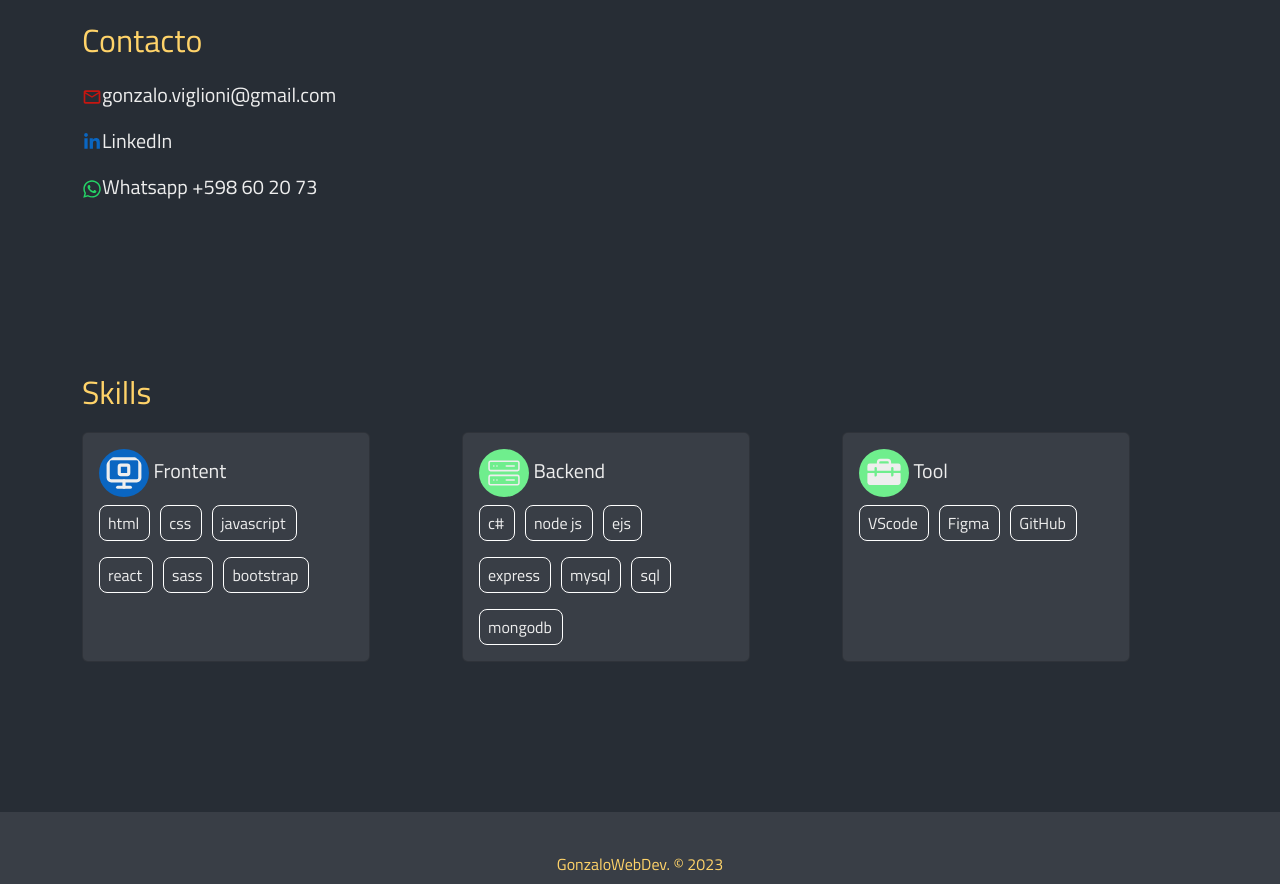
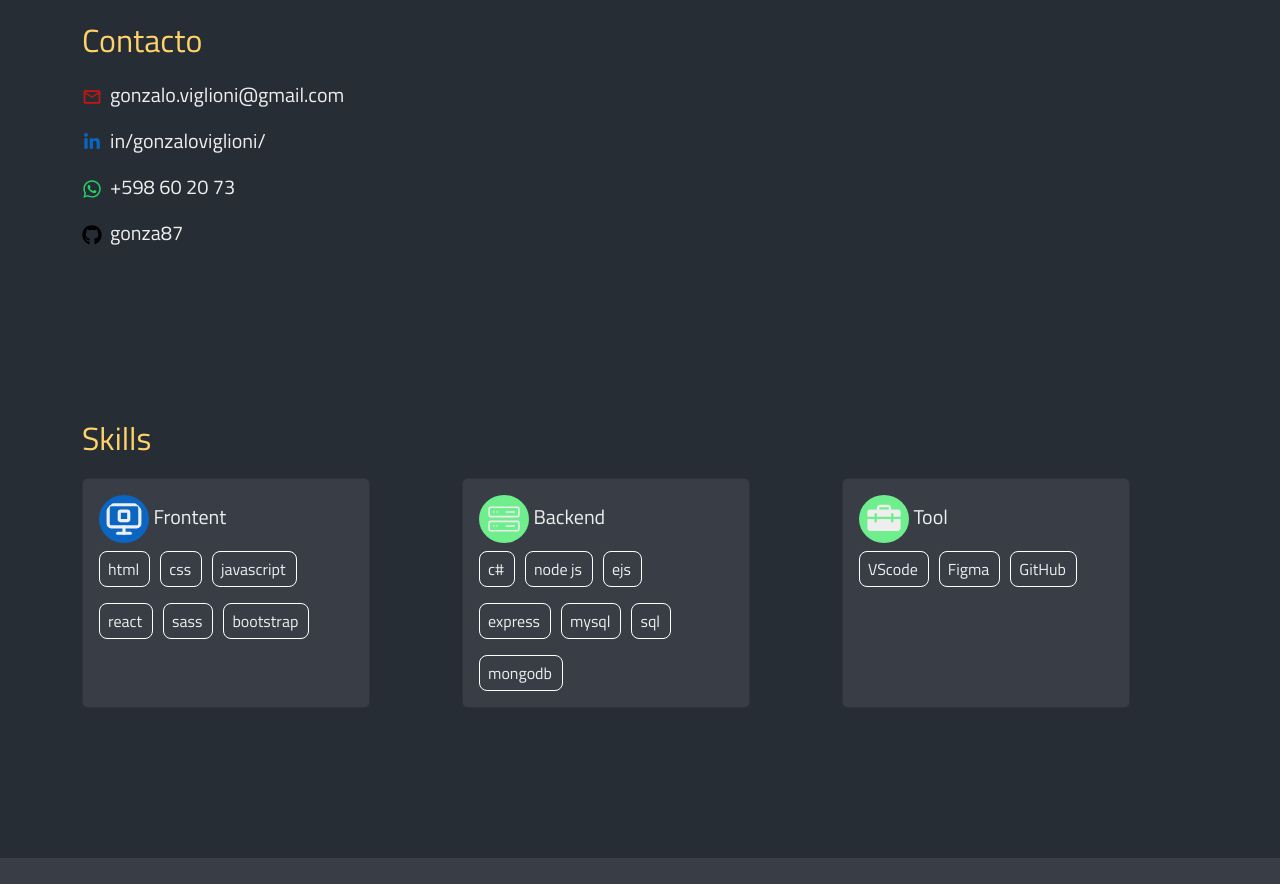
Before and after one commit to gonza87/Portfolio, a React (Vite) app: page / in a window 1280 px wide. Shown: the part 1740-2624 px from the top of the page. Built offline with nearby package versions, Linux system fonts and the light colour scheme.

Commit message:
reactrouter

```diff
--- a/package.json
+++ b/package.json
@@ -14,7 +14,8 @@
     "react": "^18.2.0",
     "react-bootstrap": "^2.10.1",
     "react-dom": "^18.2.0",
-    "react-icons": "^5.0.1"
+    "react-icons": "^5.0.1",
+    "react-router-dom": "^6.22.2"
   },
   "devDependencies": {
     "@types/react": "^18.2.56",
--- a/src/App.jsx
+++ b/src/App.jsx
@@ -1,6 +1,7 @@
 import React, { useState } from "react";
+
 import Card from "react-bootstrap/Card";
-
+import { Link } from "react-router-dom";
 import { TfiMenuAlt } from "react-icons/tfi";
 import { FaGithub } from "react-icons/fa";
 import { FaLink } from "react-icons/fa";
@@ -19,7 +20,9 @@ function App() {
     setMenuVisible(!menuVisible);
   };
   const [projectHovered, setProjectHovered] = useState(null);
-
+  const webGitHub = "https://github.com/gonza87";
+  const whatsapp = "https://wa.me/+59898602073";
+  const linkedin = "https://www.linkedin.com/in/gonzaloviglioni/";
   return (
     <>
       <div className="header container-fluid">
@@ -200,23 +203,36 @@ function App() {
           <div className="contcamposContactos fs-5">
             <div className="d-flex align-items-baseline">
               <div>
-                <MdOutlineEmail className="logoEmail" />
+                <MdOutlineEmail className="logoEmail me-2" />
               </div>
               <p>gonzalo.viglioni@gmail.com</p>
             </div>
 
             <div className="d-flex align-items-baseline">
               <div>
-                <FaLinkedinIn className="logoLinkedin" />
+                <Link to={linkedin} style={{ textDecoration: "none" }}>
+                  <FaLinkedinIn className="logoLinkedin me-2" />
+                </Link>
               </div>
-              <p>LinkedIn</p>
+              <p>in/gonzaloviglioni/</p>
             </div>
 
             <div className="d-flex align-items-baseline">
               <div>
-                <FaWhatsapp className="logoWhatsapp" />
+                <Link to={whatsapp} style={{ textDecoration: "none" }}>
+                  <FaWhatsapp className="logoWhatsapp me-2" />
+                </Link>
               </div>
-              <p>Whatsapp +598 60 20 73</p>
+              <p>+598 60 20 73</p>
+            </div>
+
+            <div className="d-flex align-items-baseline">
+              <div>
+                <Link to={webGitHub} style={{ textDecoration: "none" }}>
+                  <FaGithub className="linksCardProyect me-2" />
+                </Link>
+              </div>
+              <p>gonza87</p>
             </div>
           </div>
         </section>
@@ -224,7 +240,10 @@ function App() {
           <p className="fs-2">Skills</p>
           <div className="row">
             <div className="col-lg-4 col-md-6 col-12">
-              <Card className="cardSkills" style={{ width: "18rem" }}>
+              <Card
+                className="cardSkills cardSkillsFront"
+                style={{ width: "18rem" }}
+              >
                 <Card.Body>
                   <Card.Title className="titleCardProyect">
                     <LuMonitorStop className="logoFrontent" /> Frontent
@@ -241,7 +260,10 @@ function App() {
               </Card>
             </div>
             <div className="col-lg-4 col-md-6 col-12">
-              <Card className="cardSkills" style={{ width: "18rem" }}>
+              <Card
+                className="cardSkills cardSkillsBack"
+                style={{ width: "18rem" }}
+              >
                 <Card.Body>
                   <Card.Title className="titleCardProyect">
                     <CiServer className="logoBackend" /> Backend
@@ -259,7 +281,10 @@ function App() {
               </Card>
             </div>
             <div className="col-lg-4 col-md-6 col-12">
-              <Card className="cardSkills" style={{ width: "18rem" }}>
+              <Card
+                className="cardSkills cardSkillsTool"
+                style={{ width: "18rem" }}
+              >
                 <Card.Body>
                   <Card.Title className="titleCardProyect">
                     <PiToolboxFill className="logoTool" /> Tool
--- a/src/index.css
+++ b/src/index.css
@@ -158,14 +158,22 @@ background: linear-gradient(0deg, rgba(39,45,53,1) 35%, rgba(57,62,70,1) 64%, rg
 
 .cardSkills{
     background-color: #393E46;
+    transition: background-color 0.3s ease;
     height: 230px;
 
 }
 
-.cardSkills:hover {
+.cardSkillsFront:hover {
     transform: scale(1.10); /* Puedes ajustar el valor según tus preferencias */
     transition: transform 0.3s ease; /* Puedes ajustar la duración y la función de temporización según tus preferencias */
-    background-color: #0a66c2;
+    background-color: #3388cc;
+
+}
+.cardSkillsBack:hover {
+    transform: scale(1.10); /* Puedes ajustar el valor según tus preferencias */
+    transition: transform 0.3s ease; /* Puedes ajustar la duración y la función de temporización según tus preferencias */
+    background-color: rgb(131, 248, 161);
+
 }
   .logoFrontent{
     background-color: #0a66c2;
--- a/src/main.jsx
+++ b/src/main.jsx
@@ -1,11 +1,14 @@
 import React from "react";
 import ReactDOM from "react-dom/client";
+import { BrowserRouter } from "react-router-dom";
 import App from "./App.jsx";
 import "bootstrap/dist/css/bootstrap.min.css";
 import "./index.css";
 
 ReactDOM.createRoot(document.getElementById("root")).render(
   <React.StrictMode>
-    <App />
+    <BrowserRouter>
+      <App />
+    </BrowserRouter>
   </React.StrictMode>
 );
```
Also changed, not shown: 1 other file (tests, documents, lock files or other folders).
